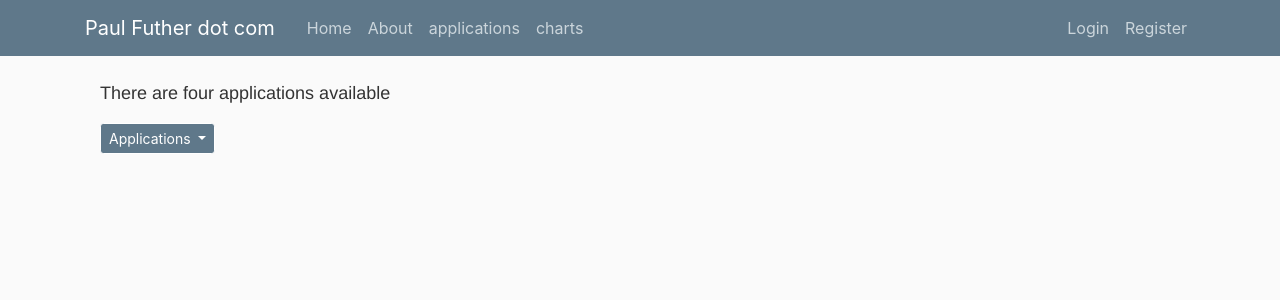
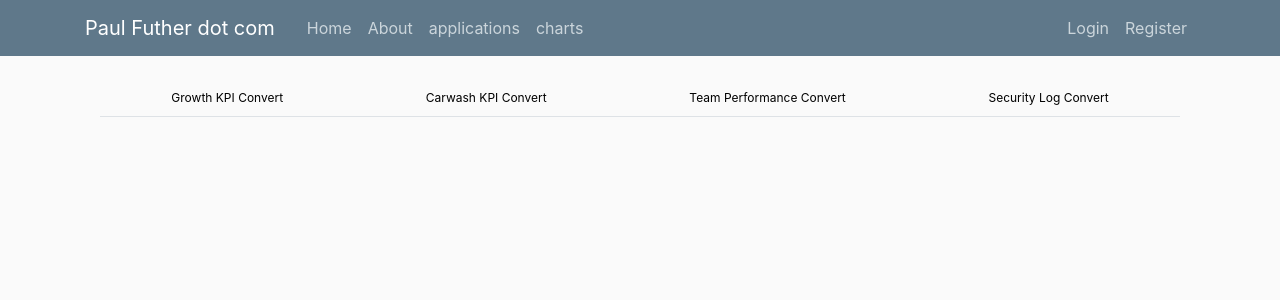
Before and after one commit to Paulfuther/Work-Website, a Flask app: page /applications in a window 1280 px wide. Shown: the top 300 px of the page. Run offline with Flask 2, Linux system fonts and the light colour scheme; some libraries are stand-ins or nearby versions.

Commit message:
changes to application menu and submenu

```diff
--- a/Flaskblog.py
+++ b/Flaskblog.py
@@ -24,6 +24,7 @@ import glob
 from flask_wtf import FlaskForm
 from wtforms import StringField, PasswordField, SubmitField, BooleanField
 from wtforms.validators import DataRequired, Length, Email, EqualTo
+from flask_bootstrap import Bootstrap
 
 
 
@@ -44,7 +45,7 @@ moment = Moment(app)
 
 app.config['UPLOAD_FOLDER']= UPLOAD_FOLDER
 mysql= MySQL(app)
-
+Bootstrap(app)
 
 class RegistrationForm(FlaskForm):
     username = StringField('Username', validators=[
--- a/requirements.txt
+++ b/requirements.txt
@@ -43,3 +43,4 @@ WTForms==2.2.1
 xlrd==1.2.0
 XlsxWriter==1.1.8
 xlwt==1.3.0
+flask_bootstrap==3.3.7.1
--- a/static/main.css
+++ b/static/main.css
@@ -80,7 +80,21 @@ a.article-title:hover {
 }
 
 
-.dropdown-menu li{
+.dropdown-menu li {
   font-family:'helvetica';
-  font-size: 14px
+  font-size: 6px ! important;
+
+
 }
+
+.nav-tabs>a {
+  color: black;
+  font-size: 12px;
+}
+
+  .btn {
+    background-color: lightgray;
+    color: black;
+    text-align: center;
+    font-size: 16px;
+  }
--- a/templates/applications.html
+++ b/templates/applications.html
@@ -6,35 +6,17 @@
 
       <body>
 
-      <div class="container-fluid" >
+            <div class="container">
+            <div class="span6">
 
-      <p> <font face="helvetica" font size="4" colour="black">
-
-       There are four applications available
-      </font></p>
-
-
-
-
-
-      <div class="dropdown">
-      <button class="btn btn-sm  btn-primary dropdown-toggle btn-dark bg-steel border border-white"  type="button" data-toggle="dropdown">
-      Applications
-      <span class="caret"></span></button>
-      <ul class="dropdown-menu">
-      <li><a href="kpiconvert" class="text-info" font size="9">Growth KPI Converter</a></li>
-      <li><a href="carwashkpiconvert">Carwash KPI Converter</a></li>
-      <li><a href="securityfileconvert">Security Log Parser</a></li>
-      <li><a href="tpfileconvert">Team Performance Parser</a></li>
-      </ul>
-      </div>
-      </div>
-
-
-
-
-
-
+            <nav class="nav nav-tabs nav-fill">
+            <a class="flex-sm-fill text-sm-center nav-link" href="kpiconvert">Growth KPI Convert</a>
+            <a class="flex-sm-fill text-sm-center nav-link" href="carwashkpiconvert">Carwash KPI Convert</a>
+            <a class="flex-sm-fill text-sm-center nav-link" href="tpfileconvert">Team Performance Convert</a>
+            <a class="flex-sm-fill text-sm-center nav-link" href="securityfileconvert">Security Log Convert</a>
+            </nav>
+            </div>
+            </div>
 
       </body>
 
--- a/templates/layout.html
+++ b/templates/layout.html
@@ -43,7 +43,7 @@
       </nav>
     </header>
 
-<main role="main" class="container">
+  <main role="main" class="container">
     <div class="row">
       <div class="col-md-12">
         {% with messages = get_flashed_messages(with_categories=true)%}
@@ -60,7 +60,7 @@
 
     </div>
   </main>
-
+  </body>
 
     <!-- Optional JavaScript -->
    <!-- jQuery first, then Popper.js, then Bootstrap JS -->
@@ -76,5 +76,5 @@
 
 
 
-  </body>
+
 </html>
```
Also changed, not shown: templates/carwashkpiconvert.html (+23 -6 lines), templates/home.html (+27 -0 lines), templates/kpiconvert.html (+33 -8 lines), templates/mainheader.html (added, +49 -0 lines), templates/securityfileconvert.html (+15 -7 lines), templates/teamperformanceconvert.html (+17 -7 lines).
